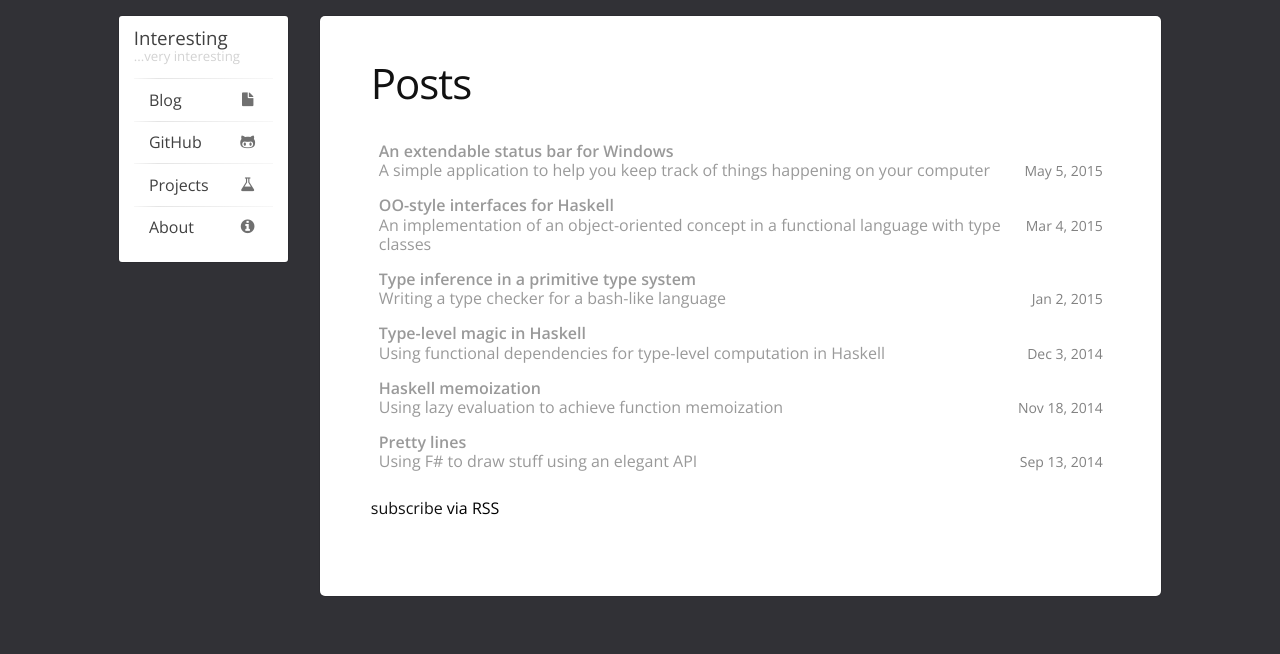
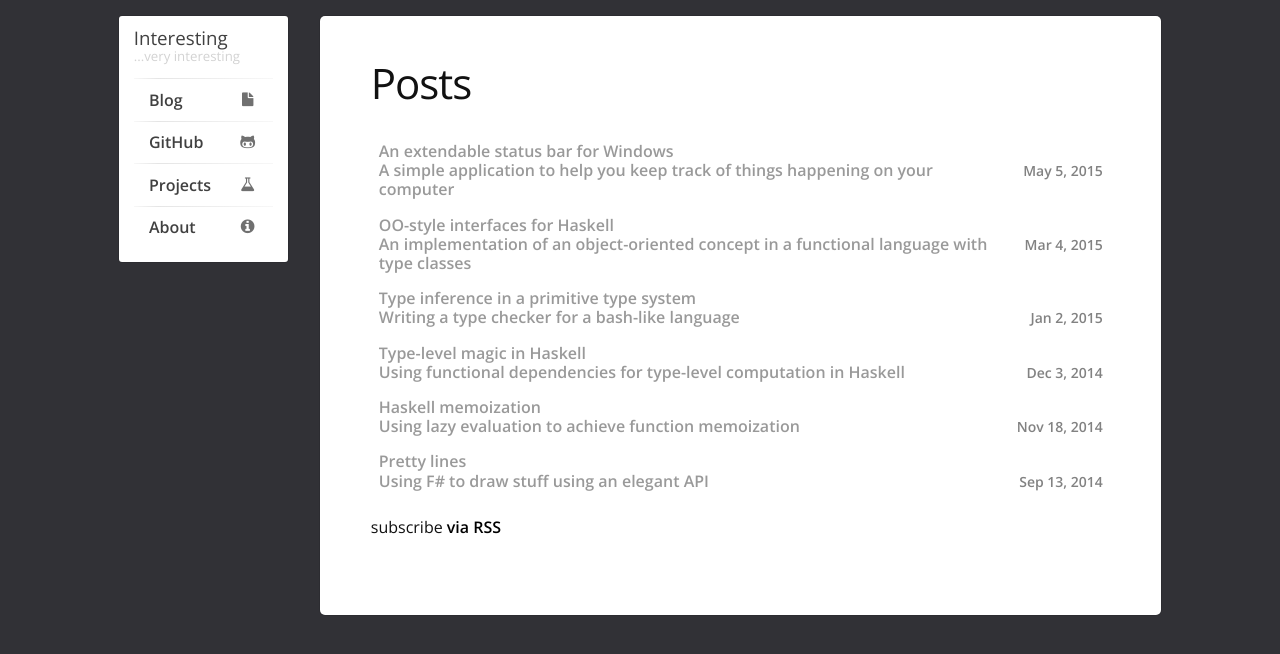
Before and after one commit to LukaHorvat/lukahorvat.github.io, a Jekyll site: the page built from index.html, in a window 1280 px wide. Shown: the top 654 px of the page. Built offline with Jekyll 4.4.1, drawn with Linux system fonts in a browser that asks for light colours.

Commit message:
Bold links

```diff
--- a/_sass/_base.scss
+++ b/_sass/_base.scss
@@ -91,7 +91,7 @@ h1, h2, h3, h4, h5, h6 {
 a {
     color: $brand-color;
     text-decoration: none;
-    font-weight: 400;
+    font-weight: bold;
 
     &:visited {
         color: darken($brand-color, 15%);
```
